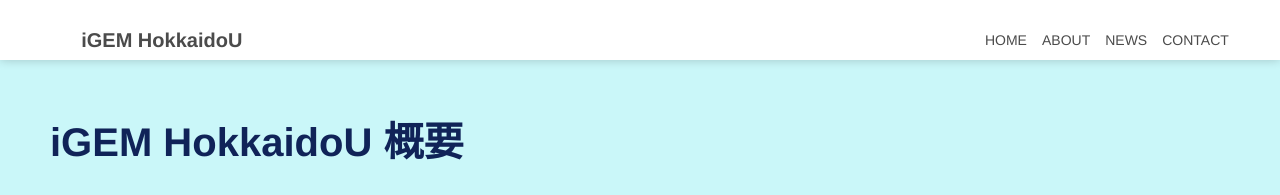
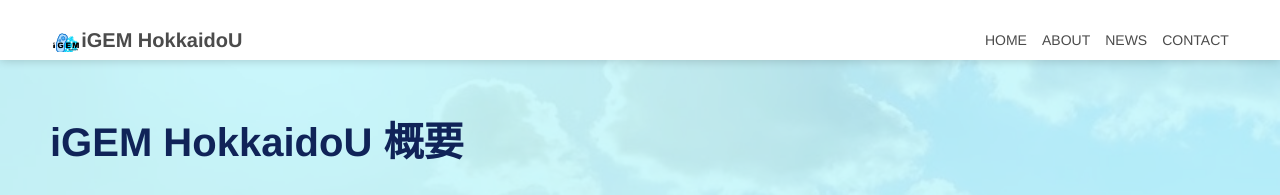
Before and after one commit to igem-hokkaidou/igemhokkaidou.github.io, a plain HTML site: page about.html in a window 1280 px wide. Shown: the top 195 px of the page. Drawn offline with Linux system fonts and the light colour scheme.

Commit message:
Update about.css

```diff
--- a/about.css
+++ b/about.css
@@ -28,7 +28,7 @@ header h1 {
 	margin: 0;
 	padding: 0 30px;
 	font-size: 20px;
-	background-image: url(../images/igemhokkaidoulogo.jpg);
+	background-image: url(igemhokkaidoulogo.jpg);
 	background-repeat: no-repeat;
 	background-size: 30px;
  }
@@ -62,7 +62,7 @@ header h1 {
 article {
 	margin: 0;
 	padding: 0;
-	background-image: url(../images/ushi.jpg) ;
+	background-image: url(ushi.jpg) ;
 	background-repeat: no-repeat;
 	background-size: cover;
 }
```
